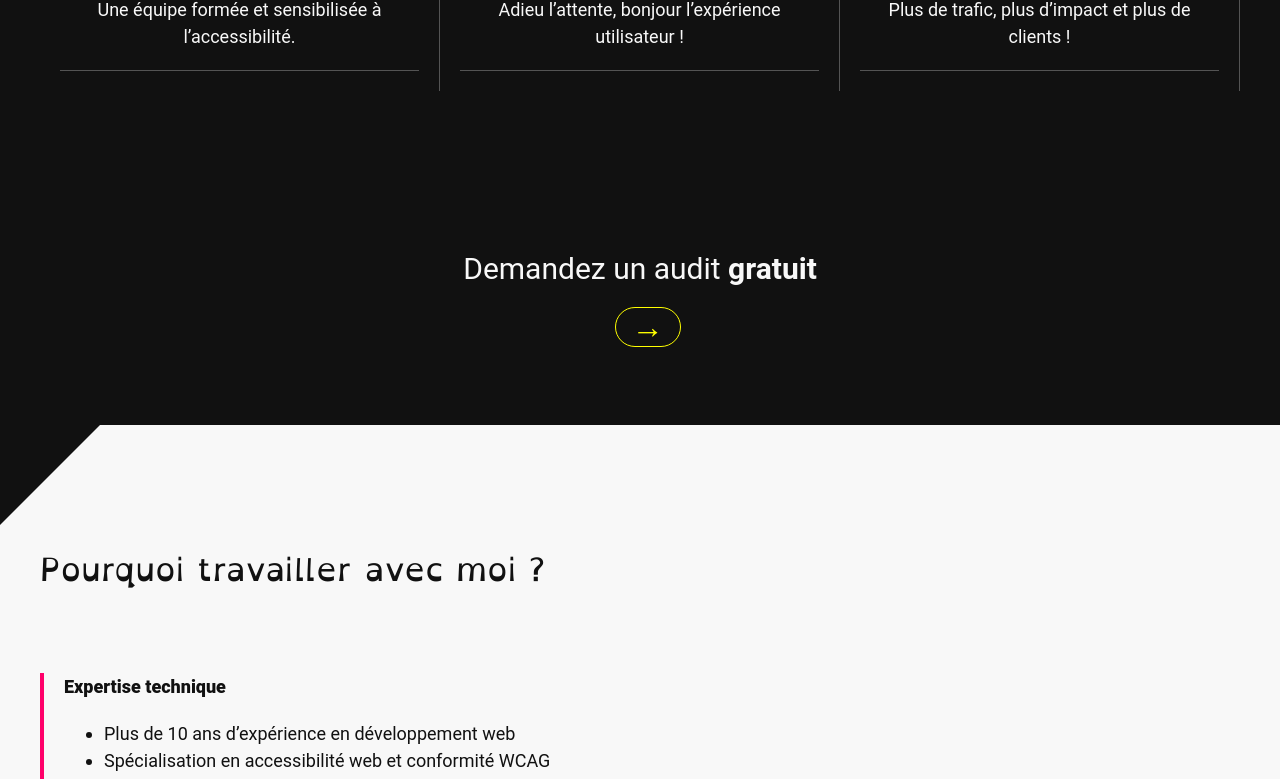
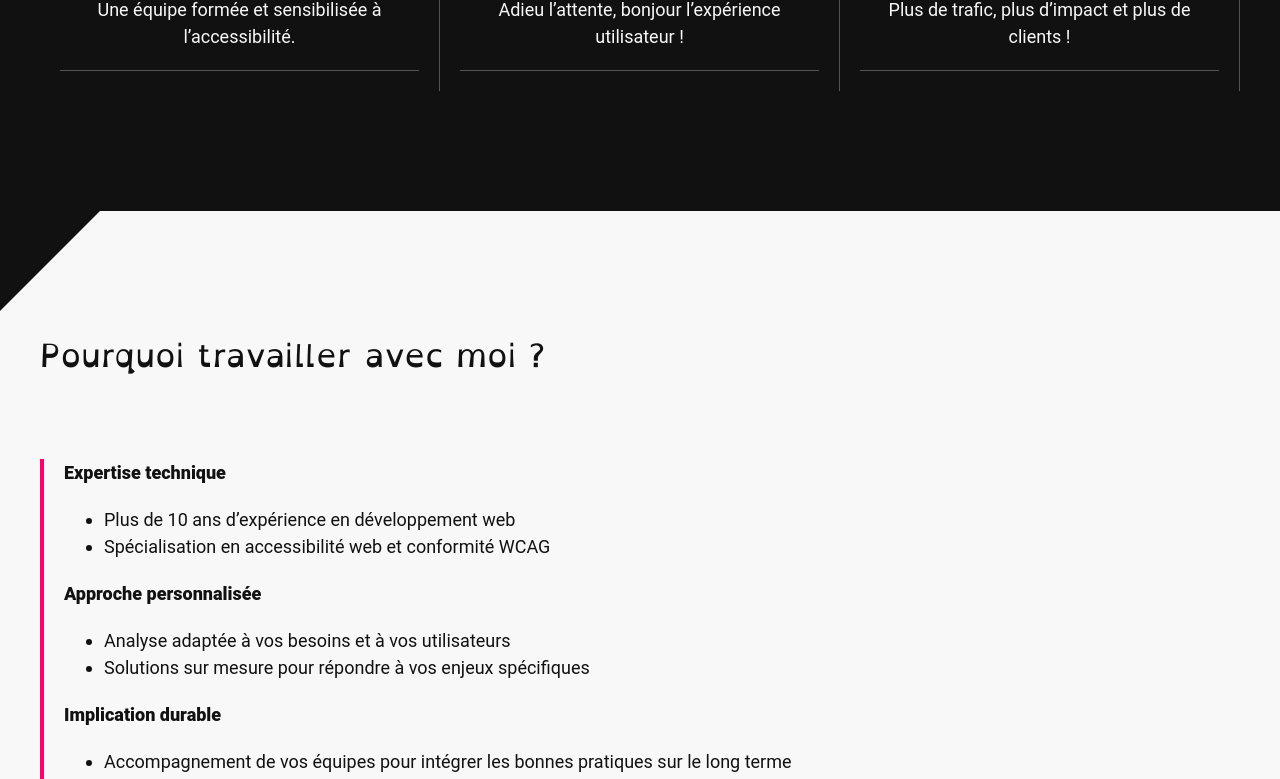
Before and after one commit to angele-henry-dev/lady-raccoon-svelte, a SvelteKit app: page / in a window 1280 px wide. Shown: the part 2000-2779 px from the top of the page. Built offline with nearby package versions, Linux system fonts and the light colour scheme.

Commit message:
New lemcal link and fix missing words

```diff
--- a/src/data/offers.json
+++ b/src/data/offers.json
@@ -18,6 +18,7 @@
     },
     {
       "title": "Corrections et mise en conformité",
+      "goal_title": "Objectif",
       "goal": "Appliquer les changements nécessaires pour rendre votre site conforme.",
       "what": "Ce que je fais",
       "how": [
@@ -26,11 +27,13 @@
         "Ajout d’éléments ARIA pour les lecteurs d’écran",
         "Tests après modifications pour valider la conformité"
       ],
+      "deliverable_title": "Livrable",
       "deliverable": "Un site conforme aux normes WCAG 2.1, accessible à tous.",
       "link": "https://app.lemcal.com/@angelehenry/strategie-web"
     },
     {
       "title": "Formation des équipes techniques",
+      "goal_title": "Objectif",
       "goal": "Sensibiliser vos développeurs au développement accessible.",
       "what": "Programme",
       "how": [
@@ -38,8 +41,9 @@
         "Démonstration d’outils et tests pratiques",
         "Cas concrets appliqués à vos projets"
       ],
+      "deliverable_title": "Livrable",
       "deliverable": "Supports de formation PDF et accès à des ressources pratiques pour aller plus loin.",
-      "link": "https://app.lemcal.com/@angelehenry/strategie-web"
+      "link": "https://app.lemcal.com/@angelehenry/formation"
     }
   ]
 }
--- a/src/routes/+page.svelte
+++ b/src/routes/+page.svelte
@@ -42,9 +42,6 @@
   </div>
 
 </div>
-<div class="text-center">
-  <Audit />
-</div>
 
 <div class='inverted my-20 p-5 md:p-10'>
   <div class="container mx-auto mt-20">
```
